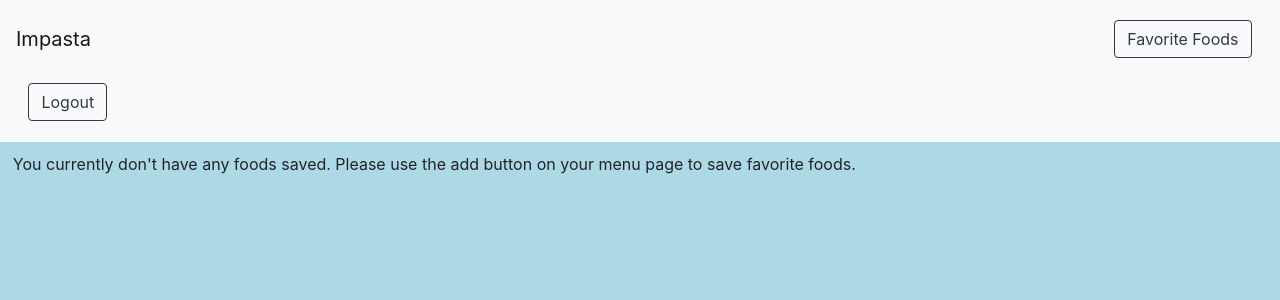
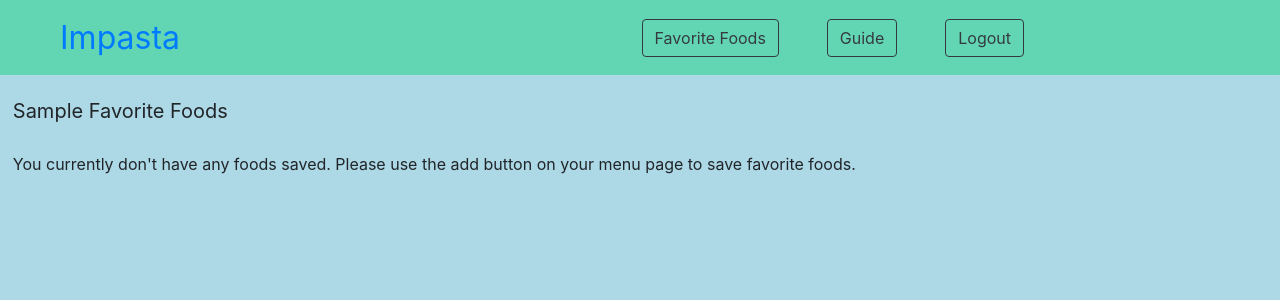
Before and after one commit to esala1/Impasta, a Flask app: page /favorite-foods in a window 1280 px wide. Shown: the top 300 px of the page. Run offline with Flask 2, Linux system fonts and the light colour scheme; the visitor is signed in with stand-in values (Sample User, id 1); data comes from the database, SQL or seed files in the repository; data that the repository does not hold is empty; some libraries are stand-ins or nearby versions.

Commit message:
fix UI navbar

```diff
--- a/templates/favorites.html
+++ b/templates/favorites.html
@@ -1,11 +1,18 @@
 <html>
 
 <head>
-    <link rel="stylesheet" href="https://maxcdn.bootstrapcdn.com/bootstrap/4.0.0/css/bootstrap.min.css" integrity="sha384-Gn5384xqQ1aoWXA+058RXPxPg6fy4IWvTNh0E263XmFcJlSAwiGgFAW/dAiS6JXm" crossorigin="anonymous">
+    <link rel="stylesheet" href="https://maxcdn.bootstrapcdn.com/bootstrap/4.0.0/css/bootstrap.min.css"
+        integrity="sha384-Gn5384xqQ1aoWXA+058RXPxPg6fy4IWvTNh0E263XmFcJlSAwiGgFAW/dAiS6JXm" crossorigin="anonymous">
     <script src="https://ajax.googleapis.com/ajax/libs/jquery/3.5.1/jquery.min.js"></script>
-    <script src="https://code.jquery.com/jquery-3.2.1.slim.min.js" integrity="sha384-KJ3o2DKtIkvYIK3UENzmM7KCkRr/rE9/Qpg6aAZGJwFDMVNA/GpGFF93hXpG5KkN" crossorigin="anonymous"></script>
-    <script src="https://cdnjs.cloudflare.com/ajax/libs/popper.js/1.12.9/umd/popper.min.js" integrity="sha384-ApNbgh9B+Y1QKtv3Rn7W3mgPxhU9K/ScQsAP7hUibX39j7fakFPskvXusvfa0b4Q" crossorigin="anonymous"></script>
-    <script src="https://maxcdn.bootstrapcdn.com/bootstrap/4.0.0/js/bootstrap.min.js" integrity="sha384-JZR6Spejh4U02d8jOt6vLEHfe/JQGiRRSQQxSfFWpi1MquVdAyjUar5+76PVCmYl" crossorigin="anonymous"></script>
+    <script src="https://code.jquery.com/jquery-3.2.1.slim.min.js"
+        integrity="sha384-KJ3o2DKtIkvYIK3UENzmM7KCkRr/rE9/Qpg6aAZGJwFDMVNA/GpGFF93hXpG5KkN"
+        crossorigin="anonymous"></script>
+    <script src="https://cdnjs.cloudflare.com/ajax/libs/popper.js/1.12.9/umd/popper.min.js"
+        integrity="sha384-ApNbgh9B+Y1QKtv3Rn7W3mgPxhU9K/ScQsAP7hUibX39j7fakFPskvXusvfa0b4Q"
+        crossorigin="anonymous"></script>
+    <script src="https://maxcdn.bootstrapcdn.com/bootstrap/4.0.0/js/bootstrap.min.js"
+        integrity="sha384-JZR6Spejh4U02d8jOt6vLEHfe/JQGiRRSQQxSfFWpi1MquVdAyjUar5+76PVCmYl"
+        crossorigin="anonymous"></script>
 
 </head>
 
@@ -15,7 +22,7 @@
     }
 
     #title {
-        font-size:40;
+        font-size: 40;
         margin-top: 5%;
         text-align: center;
     }
@@ -28,24 +35,34 @@
         margin-bottom: 5%;
     }
 
-    .navbar {
-        background-color: black;
-        overflow: hidden;
-        position: fixed;
-        top: 0;
-        left: 0;
-        right: 0;
+    img {
+        border-radius: 15px;
     }
 
-    .navbar a {
-        color: white;
-        text-decoration: none;
-        padding: 1%;
-        float: right;
+    audio {
+        padding-bottom: 30px;
     }
 
-    .navbar-element {
-        margin-top: 0.5%;
+    .name {
+        text-align: center;
+        font-weight: 50;
+        font-size: 25px;
+    }
+
+    .img1 {
+        display: block;
+        margin-left: auto;
+        margin-right: auto;
+        width: 50%;
+    }
+
+    .center {
+        text-align: center;
+        font-weight: 30;
+    }
+
+    .btn btn-outline-dark {
+        text-align: center;
     }
 
     .box {
@@ -67,7 +84,8 @@
         border-collapse: collapse;
     }
 
-    td, th {
+    td,
+    th {
         text-align: left;
         padding: 1%;
     }
@@ -78,18 +96,136 @@
         grid-gap: 10px;
         justify-content: space-around;
     }
+
+    .main {
+        position: fixed;
+        width: 100%;
+        height: 70%;
+        margin-top: 75px;
+    }
+
+    header {
+        background: rgba(85, 214, 170, .85);
+        text-align: center;
+        position: fixed;
+        z-index: 999;
+        width: 100%;
+        height: 75px;
+    }
+
+    .navbar-brand {
+        font-size: xx-large;
+        text-transform: bold;
+        position: relative;
+        margin-top: auto;
+        margin-bottom: auto;
+        color: black;
+        text-decoration: none;
+    }
+
+    .navbar-brand-1:link {
+        text-decoration: none;
+    }
+
+    .navbar-brand-1:visited .navbar-brand-1:hover {
+        text-decoration: none;
+        color: black;
+    }
+
+    .searchBar {
+        width: 200px;
+        height: 25px;
+        border-radius: 3px;
+    }
+
+    nav {
+        background: var(--background);
+        position: absolute;
+        text-align: left;
+        top: 100%;
+        left: 0;
+        width: 100%;
+        transform: scale(1, 0);
+        transform-origin: top;
+        transition: transform 400ms ease-in-out;
+    }
+
+    nav ul {
+        margin: 0;
+        padding: 0;
+        list-style: none;
+    }
+
+    nav li {
+        margin-bottom: 1em;
+        margin-left: 1em;
+    }
+
+    nav a {
+        color: white;
+        text-decoration: none;
+        font-size: 1, 2rem;
+        text-transform: uppercase;
+        opacity: 0;
+        transition: opacity 150ms ease-in-out;
+    }
+
+    @media screen and (min-width: 800px) {
+
+        header {
+            display: grid;
+            grid-template-columns: 1fr auto minmax(600px, 3fr) 1fr;
+        }
+
+        nav {
+            all: unset;
+            grid-column: 3 / 4;
+            display: flex;
+            justify-content: flex-end;
+            align-items: center;
+
+        }
+
+        nav ul {
+            display: flex;
+        }
+
+        nav li {
+            margin-left: 3em;
+            margin-bottom: 0;
+        }
+
+        nav a {
+            opacity: 1;
+            position: relative;
+        }
+    }
 </style>
+
 <body>
     <div>
-        <nav class="navbar navbar-light bg-light">
-            <div class="navbar-brand">Impasta</div>
-            <a href="/favorite-foods" style="margin-left: 72%">
+        <header>
+            <div class="navbar-brand"><a href="/index" class="navbar-brand-1">Impasta</a></div>
+            <nav>
+                <ul>
+                    <li>
+                        <a href="/favorite-foods">
                             <button type="button" class="btn btn-outline-dark">Favorite Foods</button>
                         </a>
+                    </li>
+                    <li>
+                        <a href="/guide" target="_blank">
+                            <button type="button" class="btn btn-outline-dark"> Guide</button>
+                        </a>
+                    </li>
+                    <li>
                         <a href="/logout">
                             <button type="button" class="btn btn-outline-dark">Logout</button>
                         </a>
+                    </li>
+                </ul>
             </nav>
+        </header>
         <br>
         <br>
         <br>
@@ -121,4 +257,5 @@
         {% endif %}
     </div>
 </body>
+
 </html>
```
Also changed, not shown: src/App.css (+105 -1 lines), src/App.js (+40 -9 lines). Lines whose indentation alone changed are shown as unchanged.
